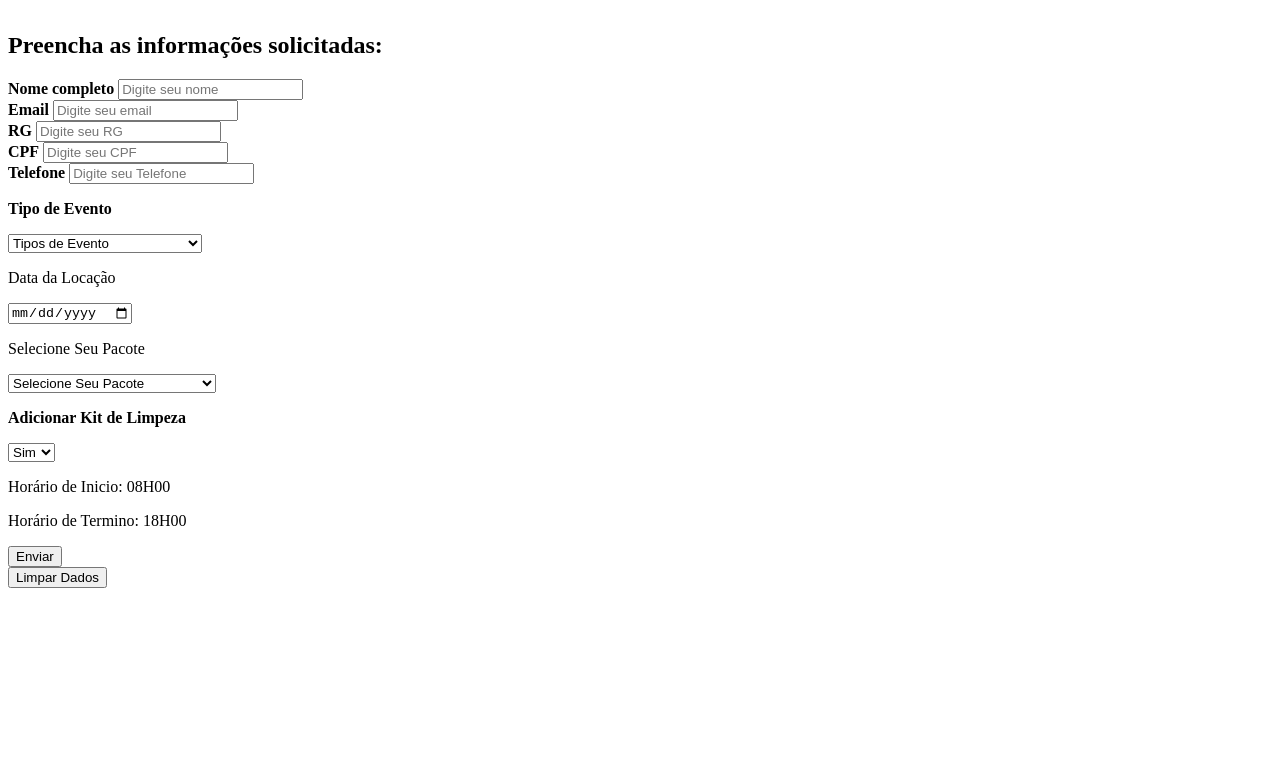
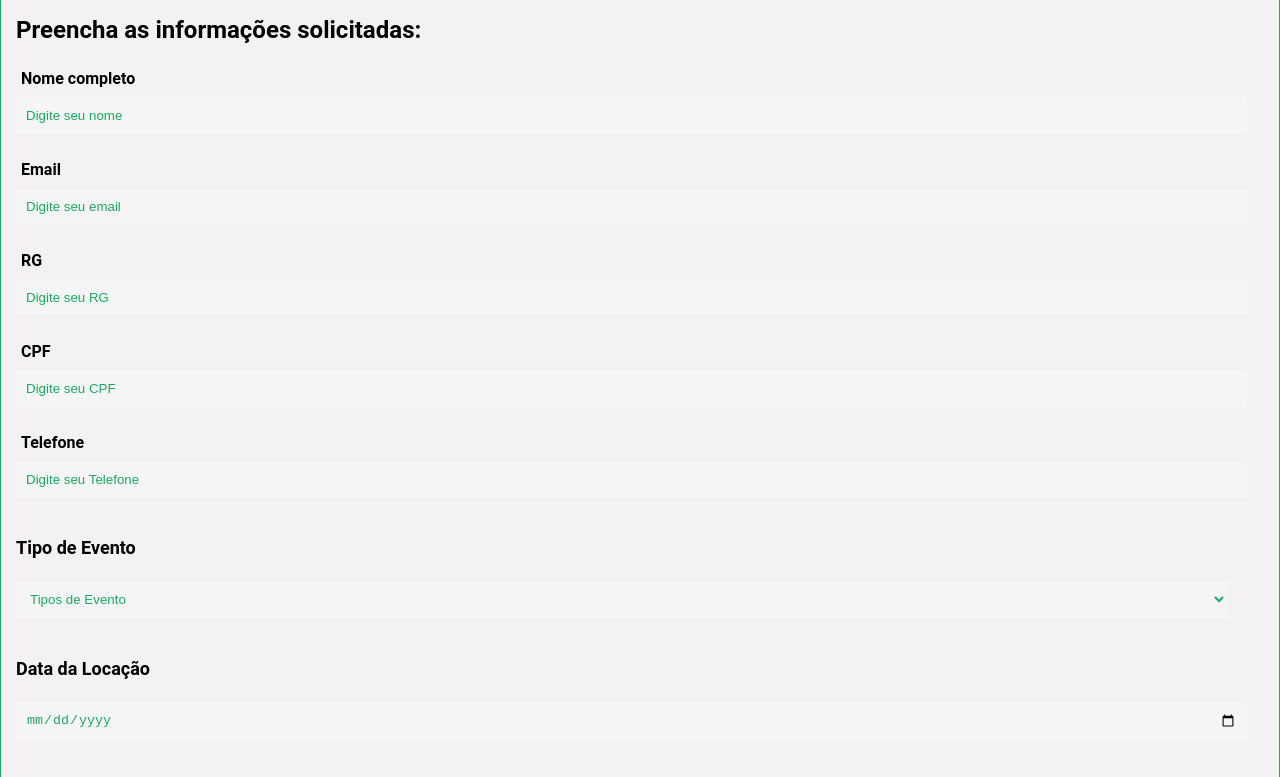
Before and after one commit to vtavaresz/Manacaa, a plain HTML site: page index.html in a window 1280 px wide. Shown: the part 115-892 px from the top of the page. Before the commit the page ends 800 px from the top, so only its background shows below. Drawn offline with Linux system fonts and the light colour scheme; a script that the page names is missing.

Commit message:
Update index.html

```diff
--- a/index.html
+++ b/index.html
@@ -1,7 +1,7 @@
 <!DOCTYPE html>
 <html lang="en">
 <head>
-    <link rel="stylesheet" href="manacadaserra.css">
+    <link rel="stylesheet" href="style.css">
     <meta charset="UTF-8">
     <meta http-equiv="X-UA-Compatible" content="IE=edge">
     <meta name="viewport" content="width=device-width, initial-scale=1.0">
```
